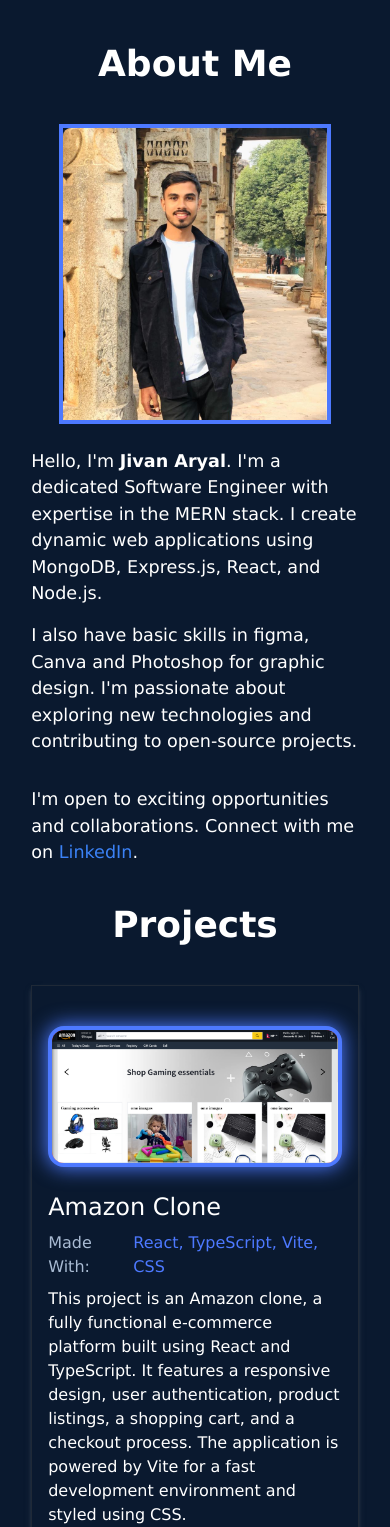
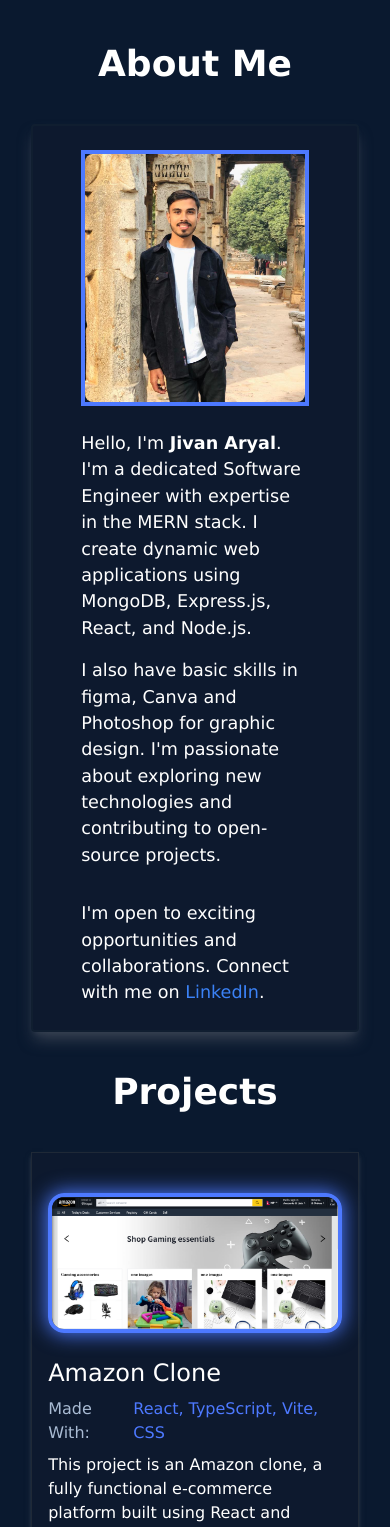
Before and after one commit to jivanaryal/profile, a React (Vite) app: page / in a window 390 px wide. Shown: the part 920-2447 px from the top of the page. Built offline with nearby package versions, Linux system fonts and the light colour scheme.

Commit message:
new commit for improvement

```diff
--- a/src/components/Pages/About.jsx
+++ b/src/components/Pages/About.jsx
@@ -32,14 +32,14 @@
       id="about"
     >
       <motion.h1
-        className="text-center lg:text-7xl text-4xl font-bold"
+        className="text-center lg:text-7xl text-4xl font-bold mb-10"
         variants={itemVariants}
       >
         About Me
       </motion.h1>
-      <div className=" md:grid md:grid-cols-12 gap-10 md:pt-24 pt-10">
+      <div className=" md:grid md:grid-cols-12 gap-10 px-12 py-6 md:mt-14 border-2 bg-[#0d192e] border-[#101e30] rounded shadow-lg shadow-gray-700">
         <motion.div
-          className="border-mainColor border-4 w-10/12 mx-auto  md:col-span-5 col-span-full md:max-h-[500px] overflow-hidden max-h-[300px] mb-6"
+          className="border-mainColor border-4 w-full mx-auto  md:col-span-5 col-span-full md:max-h-[500px] overflow-hidden max-h-[300px] mb-6"
           variants={itemVariants}
         >
           <img
--- a/src/components/Pages/Projects.jsx
+++ b/src/components/Pages/Projects.jsx
@@ -107,14 +107,14 @@
             return (
               <motion.div
                 key={i}
-                className="md:grid  border-[1px] border-gray-800 shadow-md shadow-gray-700 outline-none p-4 mt-10 md:grid-cols-12 md:gap-10 gap-4 md:pt-12 pt-10"
+                className="md:grid  border-[1px] border-gray-800 shadow-md shadow-gray-700 bg-[#0d192e] outline-none p-4 mt-10 md:grid-cols-12 md:gap-10 gap-4 md:pt-12 pt-10"
                 custom={i}
                 initial="hidden"
                 whileInView="visible"
                 viewport={{ once: true }}
                 variants={cardVariants}
               >
-                <div className="left-image md:col-span-6 col-span-full w-full bg-red-500 max-h-[300px] md:mb-2 mb-6 ">
+                <div className="left-image md:col-span-6 col-span-full w-full  max-h-[300px] md:mb-2 mb-6 ">
                   <img src={val.image} alt="" className="h-full w-full" />
                 </div>
                 <div className="right flex flex-col md:gap-4 gap-2 md:col-span-6 col-span-full lg:text-[1.5rem] text-[1rem] ">
--- a/src/components/Pages/WantTo.jsx
+++ b/src/components/Pages/WantTo.jsx
@@ -87,7 +87,7 @@
           {ContactDetails.map((val, i) => (
             <motion.div
               key={i}
-              className="flex flex-col gap-6  border-[1px] border-gray-800 shadow-md shadow-gray-700 outline-none p-4 "
+              className="flex flex-col gap-6  border-[1px] border-gray-800 rounded bg-[#0d192e] shadow-md shadow-gray-700 outline-none p-4 "
               variants={itemVariants}
             >
               <div className="text-center lg:text-4xl text-2xl text-mainColor">
--- a/src/components/navigation/Sidebar.jsx
+++ b/src/components/navigation/Sidebar.jsx
@@ -28,11 +28,11 @@
     },
     {
       name: "skills",
-      value: 5400,
+      value: 6200,
     },
     {
       name: "contact",
-      value: 6100,
+      value: 6900,
     },
     {
       name: "resume",
```
